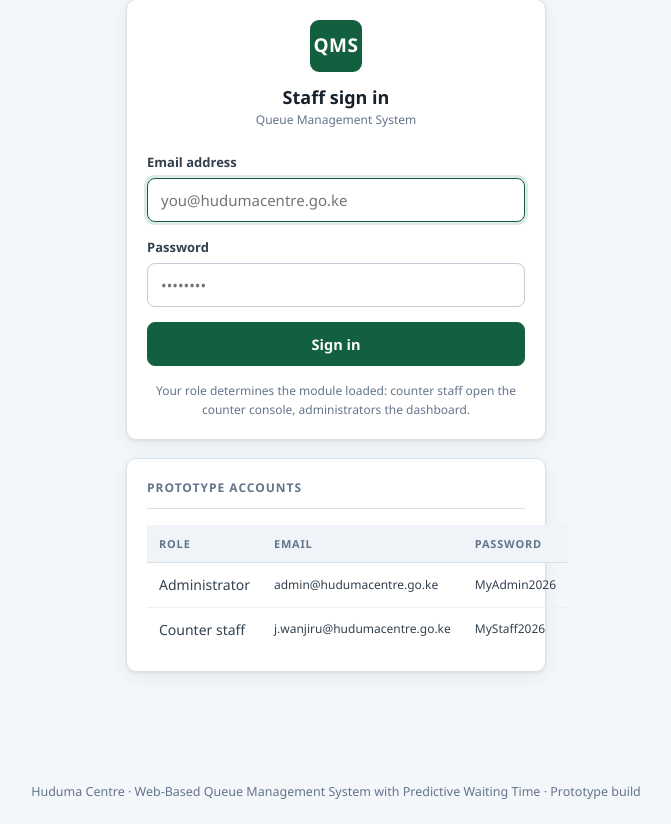
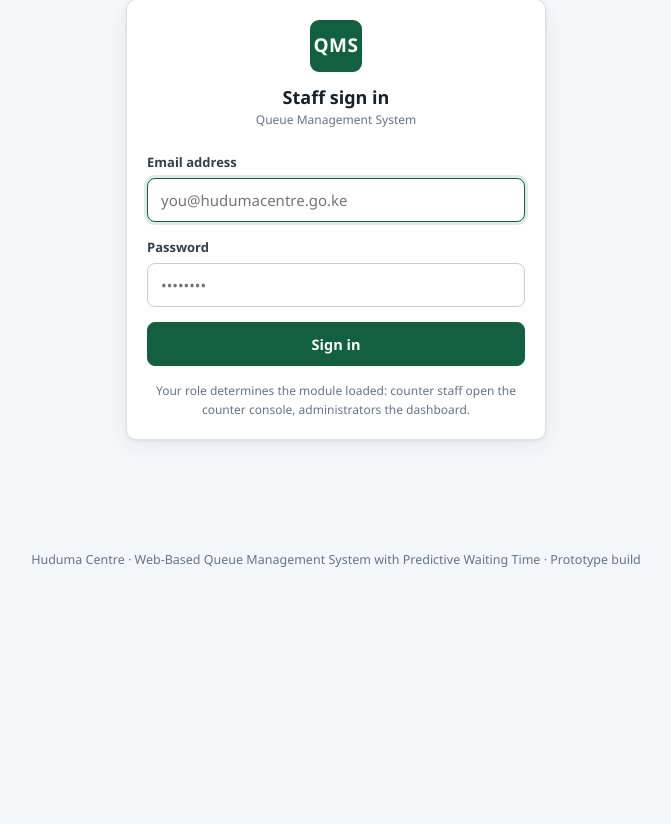
Before and after one commit to wunnakabuga/QMS--IS2, a PHP site: page /qms/login.php in a window 1280 px wide. Shown: the part 132-956 px from the top of the page, without its empty margins (304-975 px from the left). After the commit the page ends 699 px from the top, so only its background shows below. Run offline with PHP 8.4, Linux system fonts and the light colour scheme.

Commit message:
Update system files

```diff
--- a/login.php
+++ b/login.php
@@ -52,14 +52,5 @@ page_head('Staff sign in', 'login', ['narrow' => true]);
       console, administrators the dashboard.
     </p>
   </div>
-
-  <div class="panel">
-    <h2>Prototype accounts</h2>
-    <table>
-      <tr><th>Role</th><th>Email</th><th>Password</th></tr>
-      <tr><td>Administrator</td><td class="tiny">admin@hudumacentre.go.ke</td><td class="tiny">MyAdmin2026</td></tr>
-      <tr><td>Counter staff</td><td class="tiny">j.wanjiru@hudumacentre.go.ke</td><td class="tiny">MyStaff2026</td></tr>
-    </table>
-  </div>
 </div>
 <?php page_foot(); ?>
```
